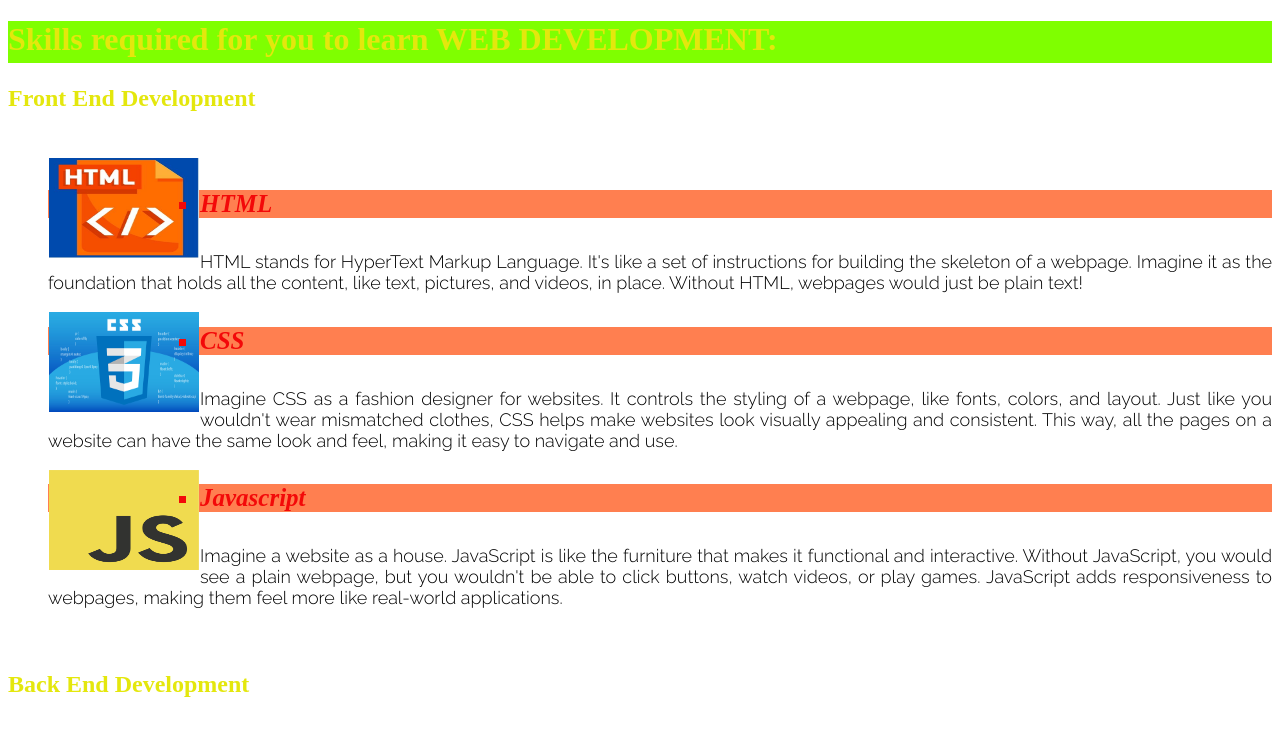
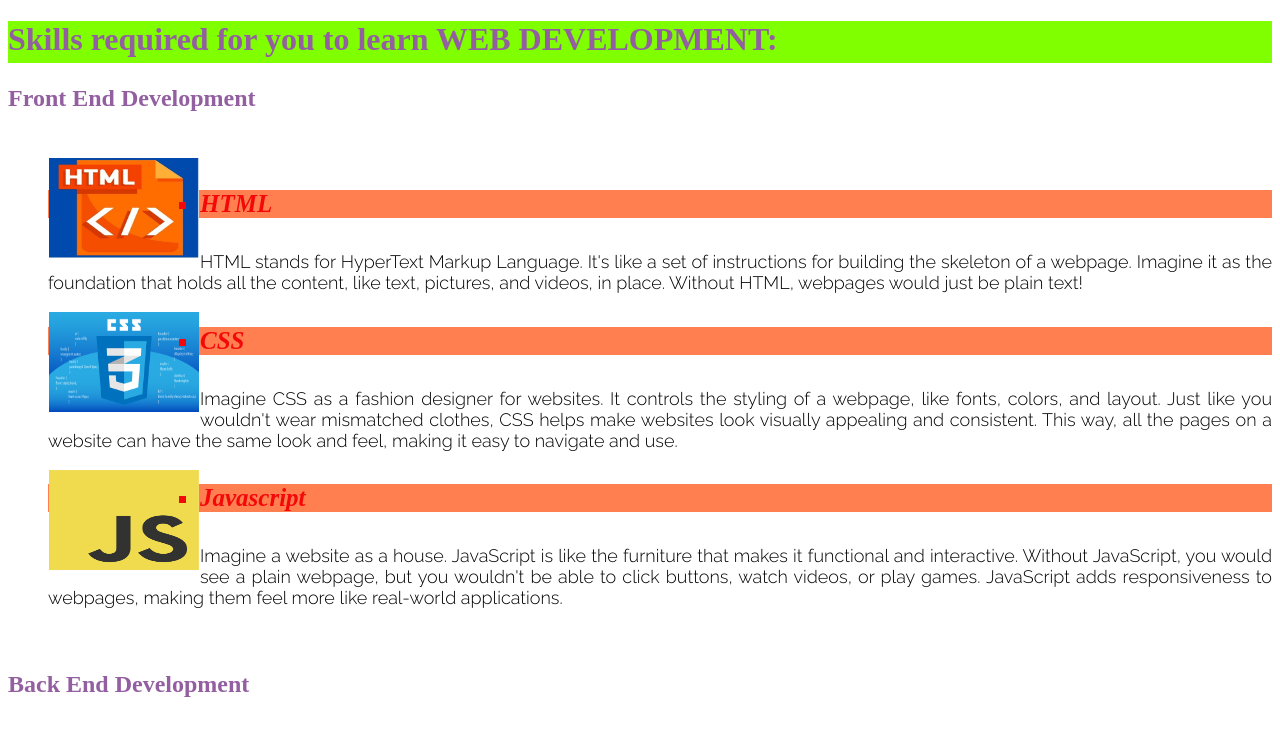
Before and after one commit to DanielSujayV/Fountain-of-Learning, a plain HTML site: page web development1.html in a window 1280 px wide. Shown: the top 741 px of the page. Drawn offline with Linux system fonts and the light colour scheme.

Commit message:
Update web development1.html

```diff
--- a/web development1.html
+++ b/web development1.html
@@ -39,7 +39,7 @@
             background-color:rgb(244, 248, 0);
         }
         .head{
-            color:hsl(61, 89%, 48%);
+            color:rgb(147, 95, 160);
 
         }
         .video{
```
